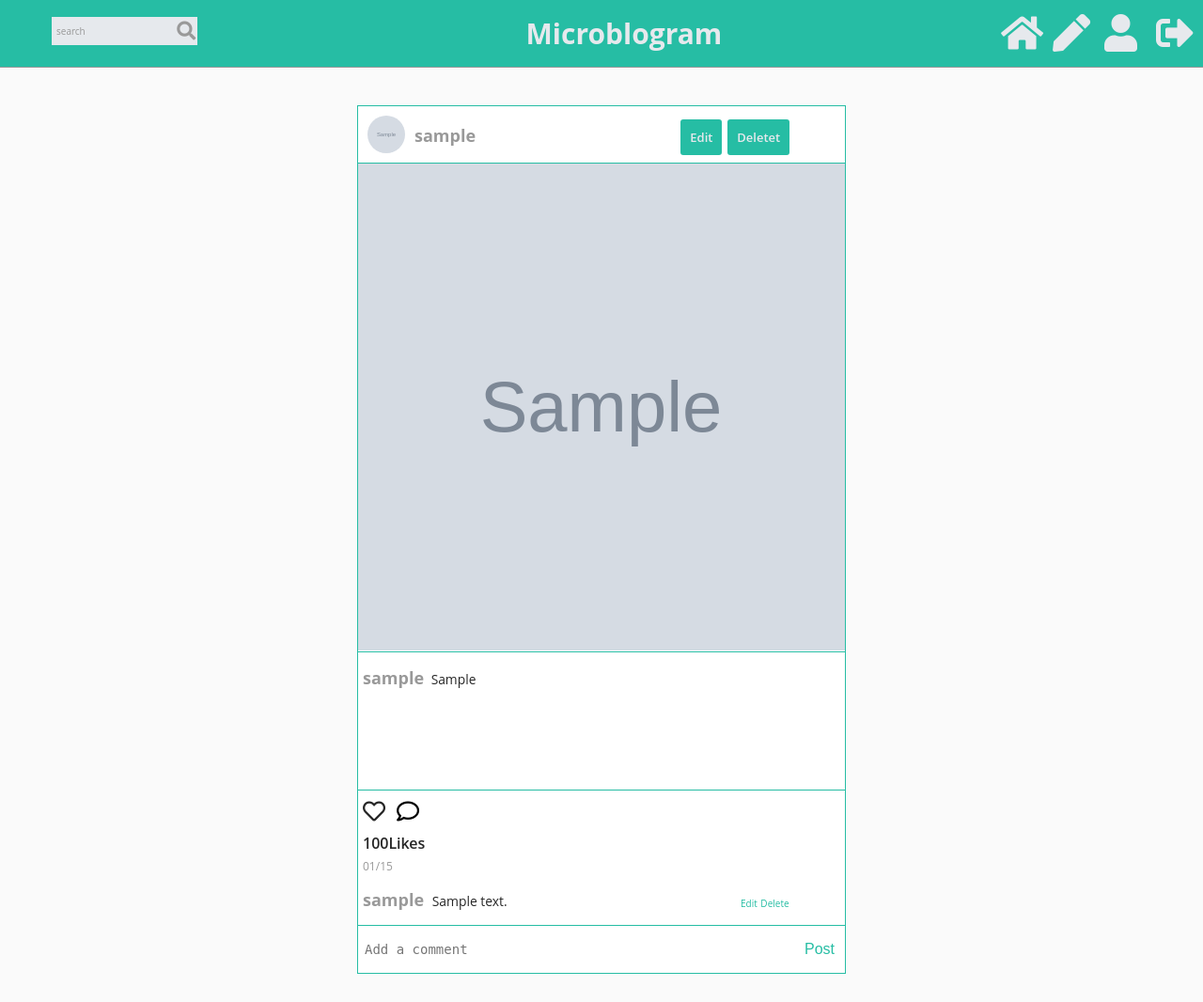
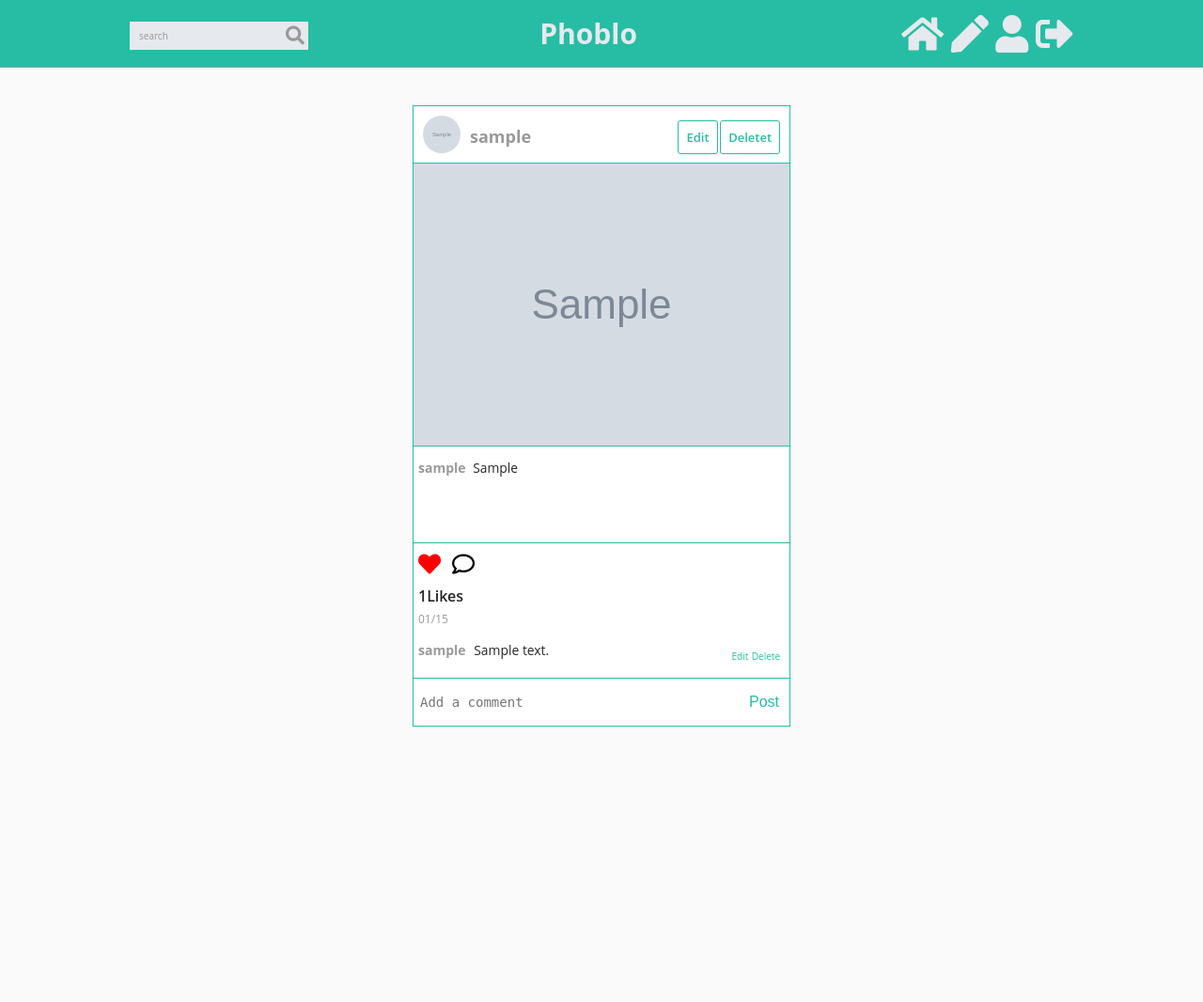
Before and after one commit to sinhyez/sns, a Spring Boot app: page /ipro/post/details/1 in a window 1280 px wide. Shown: the whole page at 94% size. After the commit the page ends 773 px from the top, so only its background shows below. Run offline with Spring Boot 4, Linux system fonts and the light colour scheme; the visitor is signed in with stand-in values (Sample User, id 1); tables that the repository leaves empty hold one stand-in row (values such as "Sample post"); grey boxes marked "Sample" are stand-in pictures; some of the project's set-up classes (security, data sources, template engines, error pages and the like) are left out, and stand-ins take their place.

Commit message:
기타 자잘한거 수정 및 내일은 꼭 모달한다

```diff
--- a/src/main/java/com/ipro/sns/controller/CommentController.java
+++ b/src/main/java/com/ipro/sns/controller/CommentController.java
@@ -17,7 +17,7 @@
     private final CommentService commentService;
 
     //comment insert proc
-    @RequestMapping("/insert")
+    @PostMapping("/insert")
     public int commentInsert(@RequestParam PostModel postid, @RequestParam UserModel userid, @RequestParam String content)
         throws Exception {
 
--- a/src/main/java/com/ipro/sns/controller/PostController.java
+++ b/src/main/java/com/ipro/sns/controller/PostController.java
@@ -2,8 +2,10 @@
 
 
 import com.ipro.sns.model.CommnetModel;
+import com.ipro.sns.model.LikesModel;
 import com.ipro.sns.model.PostModel;
 import com.ipro.sns.model.UserModel;
+import com.ipro.sns.model.modelutils.LikesCount;
 import com.ipro.sns.service.CommentService;
 import com.ipro.sns.service.LikeService;
 import com.ipro.sns.service.PostService;
@@ -23,6 +25,7 @@
 import java.nio.file.Path;
 import java.nio.file.Paths;
 
+import java.util.ArrayList;
 import java.util.List;
 import java.util.Optional;
 import java.util.UUID;
@@ -71,8 +74,21 @@
 
 
         List<CommnetModel> commentlist = commentService.findByPostid(id);
+        List<PostModel> postList = postService.findByUserIdOrderByIdDesc(user.get().getId());
+        List<LikesCount> likeCount = new ArrayList<>();
+        for (PostModel p : postList) {
+            LikesCount lc = new LikesCount();
+            LikesModel likesModel = likeService.findByUseridIdAndPosidId(user.get().getId(), p.getId());
+            if (likesModel != null) {
+                p.setLikeState(true);
+            }
+            lc.setPostid(p.getId());
+            lc.setCount(likeService.countByPostid(p.getId()));
 
+            likeCount.add(lc);
+        }
 
+        model.addAttribute("likes", likeCount);
         model.addAttribute("post", postModel);
         model.addAttribute("loginUser", user);
         model.addAttribute("comment", commentlist);
--- a/src/main/java/com/ipro/sns/service/UserService.java
+++ b/src/main/java/com/ipro/sns/service/UserService.java
@@ -27,13 +27,17 @@
     public Optional<UserModel> findByUsername(String username) {
         return userRepository.findByUsername(username);
     }
+
     public Optional<UserModel> findById(int id) { return userRepository.findById(id); }
+
     public Optional<UserModel> findByUsernick(String usernick) {
         return userRepository.findByUsernick(usernick);
     }
+
     public List<UserModel> findByUsernickContains(String word) {
         return userRepository.findByUsernickContains(word);
     }
+
     public int countByUsernickContains(String word) {
         return userRepository.countByUsernickContains(word);
     }
@@ -49,6 +53,7 @@
             bindingResult.rejectValue("username", null, "중복된 아이디 입니다.");
             return true;
         }
+
         return false;
 
     }
--- a/src/main/resources/application.properties
+++ b/src/main/resources/application.properties
@@ -13,4 +13,4 @@
 spring.servlet.multipart.maxRequestSize=10MB
 
 spring.devtools.livereload.enabled=true
-spring.freemaker.cache=false;
+spring.thymeleaf.cache=false
--- a/src/main/resources/static/css/global.css
+++ b/src/main/resources/static/css/global.css
@@ -16,6 +16,11 @@
     font-family: "Open Sans", Arial, sans-serif;
     color: #262626;
     background: rgba(var(--b3f, 250, 250, 250),1);
-    min-width: 93.5rem;
-    min-height: 100vh;
 }
+
+@media (max-width: 72rem) {
+    body {
+        width: auto;
+        height: auto;
+    }
+}
--- a/src/main/resources/static/css/header.css
+++ b/src/main/resources/static/css/header.css
@@ -4,28 +4,28 @@
     border-bottom: 1px solid #999;
     display: flex;
     background: #26bda4;
-    /*min-width: 93.5rem;*/
+    text-align: center;
+    align-items: center;
+    justify-content: center;
 }
 
 /* serchBar */
 .search_bar_area{
-    width: 25%;
-    margin-top: 3px;
-    /*margin-left: 42px;*/
-    padding: 0 15px 0 55px;
+    margin-top: 5px;
+    padding: 0 15px 0 0;
     position: relative;
 }
 .search_bar_area input{
-    width: 60%;
-    height: 80%;
+    width: 16rem;
+    height: 3rem;
     border: none;
     background: #e6e9ed;
     outline: none;
 }
 .search_bar_area label{
     position: absolute;
-    top: 8px;
-    left: 6rem;
+    top: 7.5px;
+    left: 1rem;
     transition: 0.2s ease;
     cursor: text;
     color: #999;
@@ -44,8 +44,8 @@
     color: #fff;
 }
 .search_bar_area button{
-    width: 10%;
-    height: 80%;
+    width: 3rem;
+    height: 3rem;
     position: absolute;
     border: none;
     background: #e6e9ed;
@@ -56,15 +56,12 @@
 
 /* header title area */
 .header_title{
-    width: 65%;
-    padding: 0 0px 0 15px;
+    width: 80rem;
+    padding: 0 0 0 8rem;
     position: relative;
-    display: flex;
     text-align: center;
 }
 .header_title a{
-    width: 100px;
-    margin-left: 35%;
     text-decoration: none;
     color: black;
 }
@@ -80,14 +77,10 @@
 
 /* user_nav_area */
 .user_area{
-    width: 25%;
-    padding: 0 1.5rem 0 5.5rem;
-    display: flex;
     position: relative;
 }
 .user_area a{
     padding-left: 0.5rem;
-    margin-left: 1.5rem;
     width: 40px;
     position: relative;
     text-decoration: none;
@@ -101,3 +94,46 @@
 .home-clicked {
     color: black;
 }
+
+/*media query*/
+@media screen and (max-width: 1028px) {
+    .header_area {
+        width: auto;
+        display: block;
+    }
+    .search_bar_area{
+        padding: 0;
+        margin-right: 2rem;
+    }
+    .header_title {
+        width: auto;
+        padding: 0;
+        margin: 0;
+    }
+    .header_title h1 {
+        width: auto;
+        padding: 0;
+    }
+
+}
+
+@media screen and (min-width: 1028px) {
+    .header_area {
+        width: auto;
+        display: flex;
+        justify-content: space-around;
+    }
+    .search_bar_area{
+        padding: 0;
+    }
+    .header_title {
+        width: auto;
+        padding: 0;
+        margin: 0;
+    }
+    .header_title h1 {
+        width: auto;
+        padding: 0;
+    }
+
+}
--- a/src/main/resources/static/css/post_details.css
+++ b/src/main/resources/static/css/post_details.css
@@ -8,7 +8,6 @@
 }
 
 .detail_main_container {
-    width: 65vh;
     border: 1px solid #26bda4;
     position: relative;
     background: #fff;
@@ -20,6 +19,7 @@
 .post_user_info {
     padding: 1rem;
     display: flex;
+    justify-content: space-between;
 }
 
 .post_user_info img{
@@ -36,44 +36,43 @@
 }
 
 .post_username {
-    width: 28rem;
     font-size: 1.8rem;
     font-weight: bold;
-    padding-top: 8.5px;
+    padding-top: 9.5px;
+    flex: auto;
 }
 
 .post_edit_box {
     padding-top: 13.5px;
-    /*margin-left: 21.8rem;*/
-
 }
 
 .post_edit_box a{
-    margin-left: 0.33rem;
-    padding: 1rem;
+    padding: 0.8rem;
     font-size: 1.3rem;
     border-radius: 0.3rem;
-    background-color: #26bda4;
-    color: #e6e9ed;
+    border: 1px solid #26bda4;
+    color: #26bda4;
     font-weight: 600;
 }
 
 .post_edit_box a:hover {
-    color: #26bda4;
+    color: #e6e9ed;
+    background-color: #26bda4;
 }
 
 /* post img area */
 
 .post_img {
-    max-width: 64.7vh;
-    height: 65vh;
+    max-width: 70vh;
+    max-height: 70vh;
     border-top: 1px solid #26bda4;
     text-align: center;
 }
 
 .post_img img{
-    max-width: 64.7vh;
-    height: 64.8vh;
+    max-width: 70vh;
+    max-height: 50vh;
+    border-bottom: 1px solid #26bda4;
     object-fit: cover;
 }
 
@@ -84,15 +83,14 @@
 }
 
 .posting_caption {
-    height: 18.5vh;
-    padding: 1.5rem .5rem 1rem .5rem;
-    border-top: 1px solid #26bda4;
+    height: 12.5vh;
+    padding: 1rem .5rem 1rem .5rem;
     border-bottom: 1px solid #26bda4;
 }
 
 .posting_caption .info_username{
     margin-right: .5rem;
-    font-size: 1.8rem;
+    font-size: 1.4rem;
     font-weight: bold;
     text-decoration: none;
     color: #999;
@@ -138,19 +136,18 @@
 /* comment area */
 
 .post_comment_area {
-    width: 100%;
     padding-left: 0.5rem;
     font-size: 1.39rem;
     display: flex;
 }
 
 .comment_user_area {
-    width: 40.2rem;
+    flex: auto;
 }
 
 .comment_username {
     margin-right: .5rem;
-    font-size: 1.8rem;
+    font-size: 1.4rem;
     font-weight: bold;
     text-decoration: none;
     color: #999;
@@ -158,6 +155,7 @@
 
 .comment_edit_area {
     margin-top: .5rem;
+    margin-right: 1rem;
 }
 
 .comment_edit {
--- a/src/main/resources/static/js/comment.js
+++ b/src/main/resources/static/js/comment.js
@@ -4,18 +4,20 @@
     let userid = $("#userid"+postid).val();
     let content = $("#content"+postid).val();
 
+    let page = '/comment/insert'
+
     let param = {
         "postid" : postid, "userid" : userid, "content" : content
     };
 
     $.ajax({
-        url: '/comment/insert',
+        url: page,
         type: "POST",
         data: param,
         dataType:'text',
         success: function (data) {
             if (data === 1) {
-                // $(".content").val("");
+                $(".content").val("");
                 location.reload();
             }
         },
--- a/src/main/resources/static/js/modal.js
+++ b/src/main/resources/static/js/modal.js
@@ -2,6 +2,6 @@
 
     let page = '/followinglist/' + userid;
     $('#modal-following').show(page);
-    console.log($('#modal-following').load(page));
+    console.log($('#modal-following'));
 
 }
--- a/src/main/resources/templates/view/layout/header.html
+++ b/src/main/resources/templates/view/layout/header.html
@@ -9,7 +9,7 @@
     <link href="https://cdnjs.cloudflare.com/ajax/libs/font-awesome/5.15.2/css/all.min.css" rel="stylesheet">
     <script src="/resource/js/jquery-3.5.1.min.js"></script>
 
-    <title>Microblogram</title>
+    <title>Phoblo</title>
 </head>
     <body>
 
@@ -30,7 +30,7 @@
             <!-- header title area -->
             <div class="header_title">
                 <a href="/ipro/main">
-                    <h1>Microblogram</h1>
+                    <h1>Phoblo</h1>
                 </a>
             </div>
             <!-- header_user_nav_area -->
--- a/src/main/resources/templates/view/login.html
+++ b/src/main/resources/templates/view/login.html
@@ -1,13 +1,13 @@
 <html lang="en" xmlns:th="http://www.thymeleaf.org">
 <head>
 <!--    th:name="${_csrf.parameterName}" th:value="${_csrf.token}"-->
-    <title>Microblogram</TITLE>
+    <title>Phoblo</TITLE>
     <link rel="stylesheet" type="text/css" href="/resource/css/login.css">
 </head>
 <body>
 <section class="main-1">
         <h1 class="title-1">
-            <a href="#" class="title-2">Microgram</a>
+            <a href="#" class="title-2">Phoblo</a>
         </h1>
         <form action="/ipro/login" class="login-form" method="post">
             <input type="hidden">
--- a/src/main/resources/templates/view/post/post_details.html
+++ b/src/main/resources/templates/view/post/post_details.html
@@ -46,9 +46,12 @@
                     <i class="far fa-comment fa-2x" aria-hidden="true"></i>
                 </div>
             </div>
-            <div class="like_count">
-                <span>100Likes</span>
-            </div>
+            <th:block th:each="lc : ${likes}">
+                <div class="like_count" th:if="${lc.postid == post.get.id} and ${lc.count} >= 0">
+                    <span th:text="${lc.count} + 'Likes'"></span>
+                </div>
+            </th:block>
+
             <div class="post_date">
                 <a th:text="${#calendars.format(post.get().create_date, 'MM/dd')}"></a>
             </div>
--- a/src/main/resources/templates/view/signup.html
+++ b/src/main/resources/templates/view/signup.html
@@ -4,14 +4,14 @@
     <meta charset="UTF-8">
     <meta name="viewport" content="width=device-width, initial-scale=1.0">
     <link rel="stylesheet" href="/resource/css/singup.css">
-    <title>Microblogram</title>
+    <title>Phoblo</title>
 </head>
 <body>
     <div class="sing_up_body">
         <!-- title-->
         <h1 class="sing_up_title">
 
-                Microgram
+            Phoblo
 
         </h1>
         <!-- form area -->
--- a/src/main/resources/templates/view/user/user_main.html
+++ b/src/main/resources/templates/view/user/user_main.html
@@ -1,7 +1,8 @@
 <!DOCTYPE html>
 <html lang="ko" xmlns:th="http://www.thymeleaf.org">
     <link rel="stylesheet" href="/resource/css/user_main.css">
-    <title th:text="${user.get().usernick} + '  Profile Page ・ Microblogram'"></title>
+    <link rel="stylesheet" href="/resource/css/modal.css">
+    <title th:text="${user.get().usernick} + '  Profile Page ・ Phoblo'"></title>
     <!-- include header -->
     <th:block th:replace="view/layout/header :: headerFragment"></th:block>
 <body>
```
Also changed, not shown: src/main/resources/static/css/main.css (+9 -8 lines), src/main/resources/static/css/modal.css (added, +11 -0 lines), src/main/resources/static/css/user_main.css (+7 -5 lines), src/main/resources/templates/view/modal/followinglist.html (+9 -3 lines), src/main/resources/static/img/423c7adb-2b25-4821-bb46-3a18cb0ae446_testimg.jpg (added), src/main/resources/static/img/fca74148-e1a0-4047-9f71-05bec7dee6ab_pensu.jpg (added).
